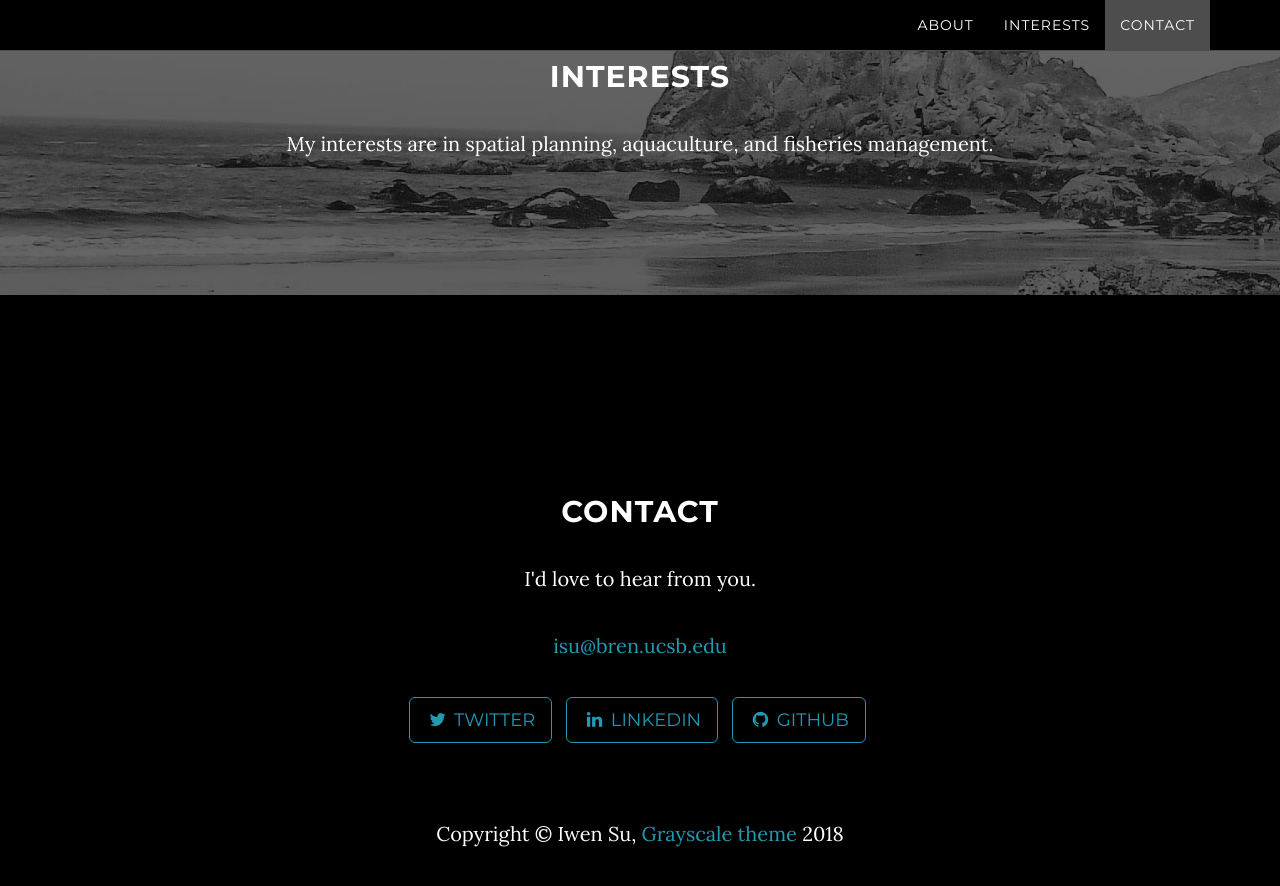
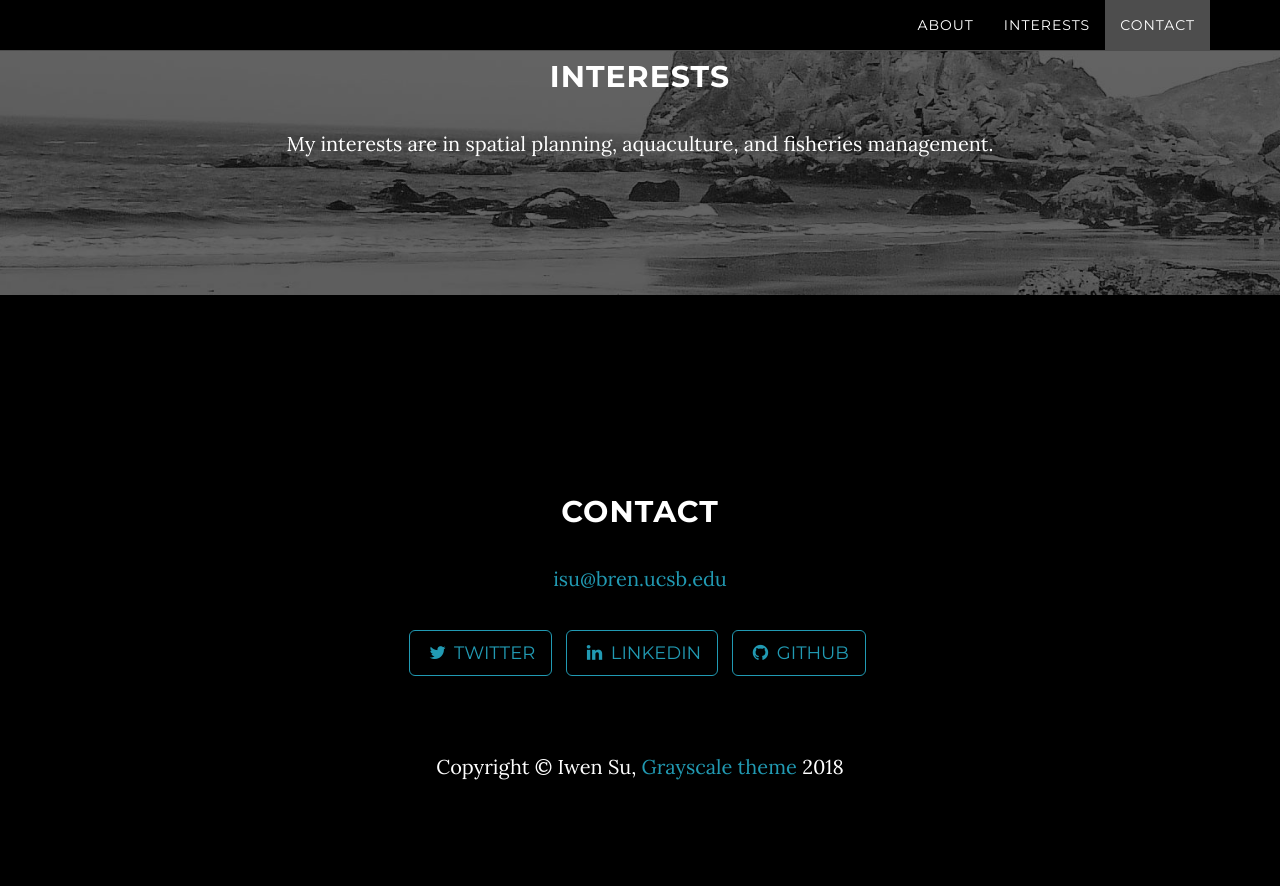
Before and after one commit to SheikhFahimFayasalSowrav/iwensu, a Jekyll site: the page built from index.html, in a window 1280 px wide and 900 px high, scrolled down 1649 px. Shown: the top 886 px of the window. Built offline with Jekyll 4.4.1, drawn with Linux system fonts in a browser that asks for light colours; after the commit the page ends 2482 px from its top, so only the background shows below that.

Commit message:
remove the sentence in contact section

```diff
--- a/_includes/contact.html
+++ b/_includes/contact.html
@@ -3,7 +3,7 @@
         <div class="row">
             <div class="col-lg-8 col-lg-offset-2">
                 <h2>Contact</h2>
-                <p>I'd love to hear from you.</p>
+
                 <p><a href="mailto:{{ site.email }}">{{ site.email }}</a>
                 </p>
 
```
